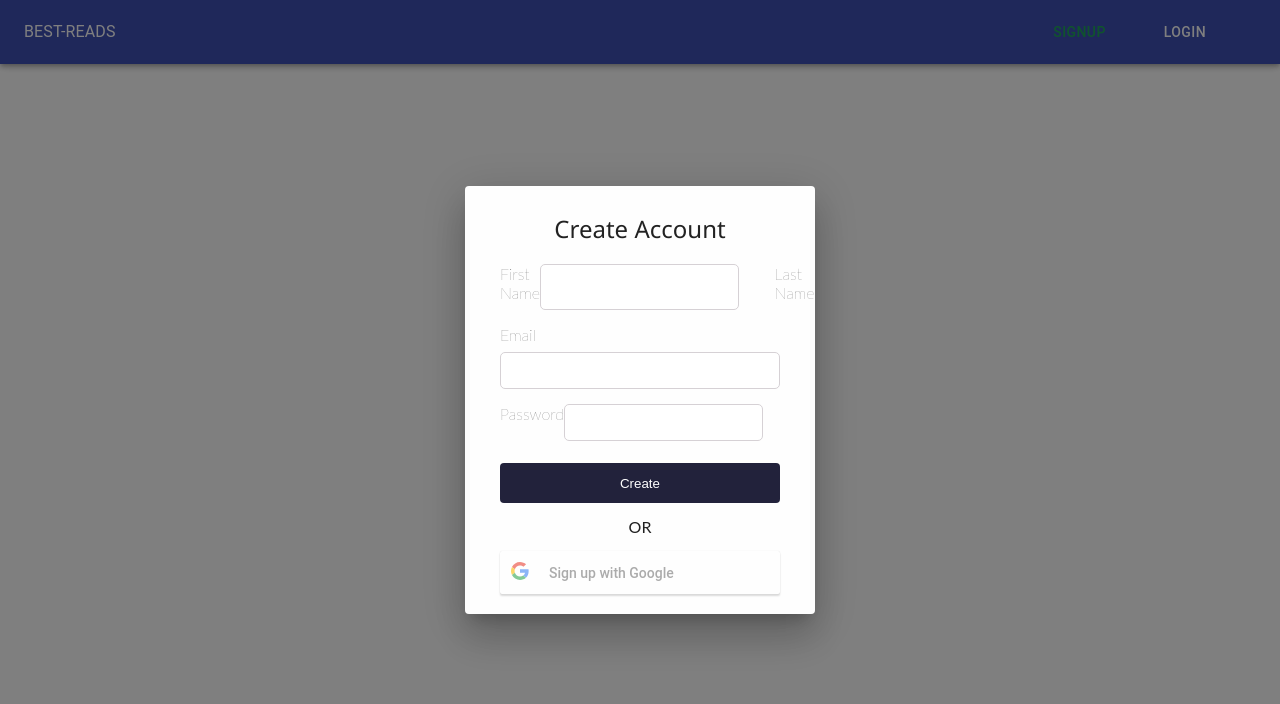
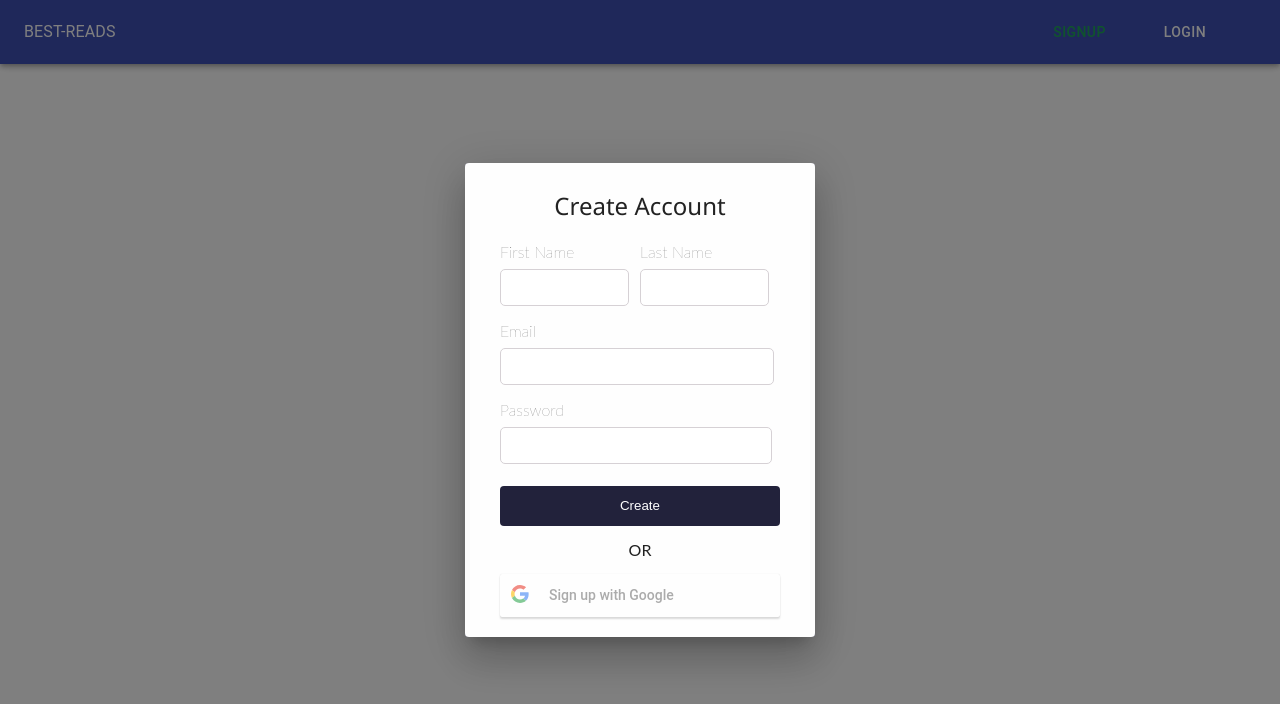
Before and after one commit to sumanthhegde55/dbd2, a React (Create React App) app: page / in a window 1280 px wide. Both pictures are taken after a click on the button "SIGNUP". Shown: the top 704 px of the page. Built offline with nearby package versions, Linux system fonts and the light colour scheme.

Commit message:
first commit

```diff
--- a/src/components/Home.jsx
+++ b/src/components/Home.jsx
@@ -5,6 +5,7 @@ import Books from './books/Books';
 import SingleBook from './books/SingleBook';
 import MyLists from './lists/MyLists';
 import { AccountContext } from './context/AccountProvider';
+
 const Home = () => {
     const {books,bookId} = useContext(FunctionsContext);
     const {account} = useContext(AccountContext);
--- a/src/components/account/Login.jsx
+++ b/src/components/account/Login.jsx
@@ -15,6 +15,7 @@ const Login = ({login,setLogin}) => {
       <Dialog
         open={openLogin}
         onClose={handleClose}
+        style={{overflow:'hidden'}}
       > <LoginForm/>
       </Dialog>
         </>
--- a/src/components/account/LoginForm.jsx
+++ b/src/components/account/LoginForm.jsx
@@ -105,11 +105,12 @@ const LoginForm = () =>{
               )}
             </div>
             <div className="password">
-              <label htmlFor="password">Password</label>
+              <label htmlFor="password">Password</label><br/>
               <input
                 type="password"
                 name="password"
                 onChange={handleChange}
+                style={{width:'100%'}}
                 // noValidate
               />
               {errors.password.length > 0 && (
--- a/src/components/account/Signup.jsx
+++ b/src/components/account/Signup.jsx
@@ -1,10 +1,17 @@
 import React, {useContext,useState} from 'react'
 import SignupForm from './SignupForm';
 import { AccountContext } from '../context/AccountProvider';
-import {Dialog} from '@material-ui/core';
+import {Dialog,makeStyles} from '@material-ui/core';
+import classNames from 'classnames';
 
+const useStyles = makeStyles({
+    dialog:{
+        overflow:'hidden'
+    }
+})
 const Signup = ({signup,setSignup}) => {
     const {openSignup,setOpenSignup} = useContext(AccountContext);
+    const classes = useStyles();
     const handleClose = () =>{
         setOpenSignup(false);
         const newsignup = {...signup,status:false,color:'#fff'};
@@ -15,6 +22,7 @@ const Signup = ({signup,setSignup}) => {
         <Dialog
         open={openSignup}
         onClose={handleClose}
+        className={classes.dialog}
       ><SignupForm/>
       </Dialog>
     )
--- a/src/components/account/SignupForm.jsx
+++ b/src/components/account/SignupForm.jsx
@@ -102,7 +102,7 @@ export default class SignupForm extends Component {
   render() {
     const { errors } = this.state;
     return (
-      <div className="wrapper" style={{height:'auto'}}>
+      <div className="wrapper" style={{height:'auto',overflow:'hidden'}}>
         <div className="form-wrapper">
           <h2>Create Account</h2>
           <form onSubmit={this.handleSubmit} noValidate>
@@ -113,6 +113,7 @@ export default class SignupForm extends Component {
                   type="text"
                   name="firstName"
                   onChange={this.handleChange}
+                  style={{width:'100%'}}
                   noValidate
                   placeholder={this.state.firstName}
                 />
@@ -126,6 +127,7 @@ export default class SignupForm extends Component {
                   type="text"
                   name="lastName"
                   onChange={this.handleChange}
+                  style={{width:'100%'}}
                   noValidate
                   placeholder={this.state.lastName}
                 />
@@ -138,6 +140,7 @@ export default class SignupForm extends Component {
                 name="email"
                 onChange={this.handleChange}
                 noValidate
+                style={{width:'90%'}}
                 placeholder={this.state.email}
               />
               {errors.email.length > 0 && (
@@ -151,6 +154,7 @@ export default class SignupForm extends Component {
                 name="password"
                 onChange={this.handleChange}
                 noValidate
+                style={{width:'100%'}}
                 placeholder={this.state.password}
               />
               {errors.password.length > 0 && (
--- a/src/components/account/style.css
+++ b/src/components/account/style.css
@@ -1,6 +1,19 @@
 p, div {
   font-family: Lato;
 }
+
+/*
+  Colors:
+  https://coolors.co/22223b-4a4e69-eadae4-9a8c98-c9ada7
+*/
+/*
+YANKEES BLUE: #22223B
+INDEPENDENCE: #4A4E69
+PLATINUM: #EADAE4
+SPANISH GRAY: #9A8C98
+SILVER PINK: #C9ADA7
+*/
+
 .wrapper {
   height: 97vh;
   width: 100%;
@@ -17,7 +30,7 @@ p, div {
   width: 280px;
   max-width: 80%;
   min-width: 100px;
-    min-height: 300px;
+  min-height: 400px;
   padding: 20px 40px;
   border-radius: 6px;
   box-shadow: 0px 8px 36px #222;
@@ -28,7 +41,7 @@ p, div {
   display: flex;
   justify-content: center;
   font-family: "Segoe UI", "Ubuntu", "Roboto", "Open Sans", "Helvetica Neue", sans-serif;
-    font-size: 1.5em;
+  font-size: 2em;
   font-weight: lighter;
   margin-top: 0.25em;
   color: #222;
@@ -60,7 +73,7 @@ p, div {
 }
 
 input::placeholder {
-    font-size: 1em;
+  font-size: 1.2em;
   font-weight: lighter;
   color: #bbb;
 }
@@ -102,7 +115,6 @@ p, div {
   display: flex;
   flex-direction: column;
   margin-bottom: 15px;
-    font-size: 1em;
 }
 
 .firstName,.lastName {
@@ -129,6 +141,8 @@ p, div {
 .divider{
     margin-left: auto;
     margin-right: auto;
-      padding:5% 0% 3% 0%;
-      font-size: 1rem;
+    padding:5% 0% 3% 0%
 }
+*{
+    /* overflow: hidden; */
+}
--- a/src/components/books/SingleBook.jsx
+++ b/src/components/books/SingleBook.jsx
@@ -13,26 +13,28 @@ import logo8 from './4.PNG';
 import logo9 from './4.5.PNG';
 import logo10 from './5.PNG';
 
-import Rating from './Rating';
+// import Rating from './Rating';
+
+import {Box} from '@material-ui/core'
 
 const ratings = [
     {
         "user":"Ram Rajan",
         "rating":"4",
         "review":"decent book to read.",
-        "image" : {imageUrl}
+        "image" : 'https://icon-library.com/images/no-user-image-icon/no-user-image-icon-7.jpg'
     },
     {
         "user":"Mohan Roy",
         "rating":"3.5",
         "review":"got bored with the style of writing of the author",
-        "image" : {imageUrl}
+        "image" : 'https://icon-library.com/images/no-user-image-icon/no-user-image-icon-7.jpg'
     },
     {
         "user":"Harish Rangaya",
         "rating":"5",
         "review":"excellent book .This book is on my fav list now",
-        "image" : {imageUrl}
+        "image" : 'https://icon-library.com/images/no-user-image-icon/no-user-image-icon-7.jpg'
     }
 ]
 
@@ -78,14 +80,23 @@ const SingleBook = () => {
             <img src={num} alt="rating"/>
             <div style={{paddingTop:'30px'}}>
                 <b>REVIEWS</b>
-                {/* <div>
-                {
-                    ratings.map((value,index)=>{
-                        // console.log({value},index);
-                        return <div>{value['user']}</div>;
-                    })
-                }
-                </div> */}
+                <Box>
+                            {
+                                ratings.map((r,index) =>{
+                                    return(
+                                        <div style={{display:'flex',flexDirection:'row'}}>
+                                             <div>
+                                                <img src={r.image} alt="profilePic" style={{width:'30px'}}/>
+                                                <div>{r.user}</div>
+                                            </div>
+                                            <div style={{marginLeft:'40px',textAlign:'left'}}>
+                                                <p>{r.review}</p>
+                                            </div>
+                                        </div>
+                                    )
+                                })
+                            }
+                </Box>
             </div>
             <button onClick = {() => setBookId({})} style={{marginTop:'30px'}}> Back</button>
         </div>
--- a/src/components/lists/MyLists.jsx
+++ b/src/components/lists/MyLists.jsx
@@ -1,5 +1,5 @@
 import React,{useState} from 'react'
-import './style.css';
+import './style2.css';
 
 const MyLists = () => {
 
--- a/src/components/profile/ProfileBox.jsx
+++ b/src/components/profile/ProfileBox.jsx
@@ -1,7 +1,7 @@
 import React, { useState ,useContext} from 'react'
 import { AccountContext } from '../context/AccountProvider';
 import {FunctionsContext} from '../context/FunctionsProvider';
-import './style.css';
+import './style3.css';
 
 const ProfileBox = () => {
 
--- a/src/components/profile/style.css
+++ b/src/components/profile/style3.css
@@ -85,7 +85,7 @@ p, div {
   .lastName,
   .password {
     display: flex;
-    flex-direction: row;
+    /* flex-direction: row; */
     margin-bottom: 15px;
     font-size: 1em;
   }
```
Also changed, not shown: src/components/lists/style2.css (renamed from src/components/lists/style.css). Lines whose indentation alone changed are shown as unchanged.
